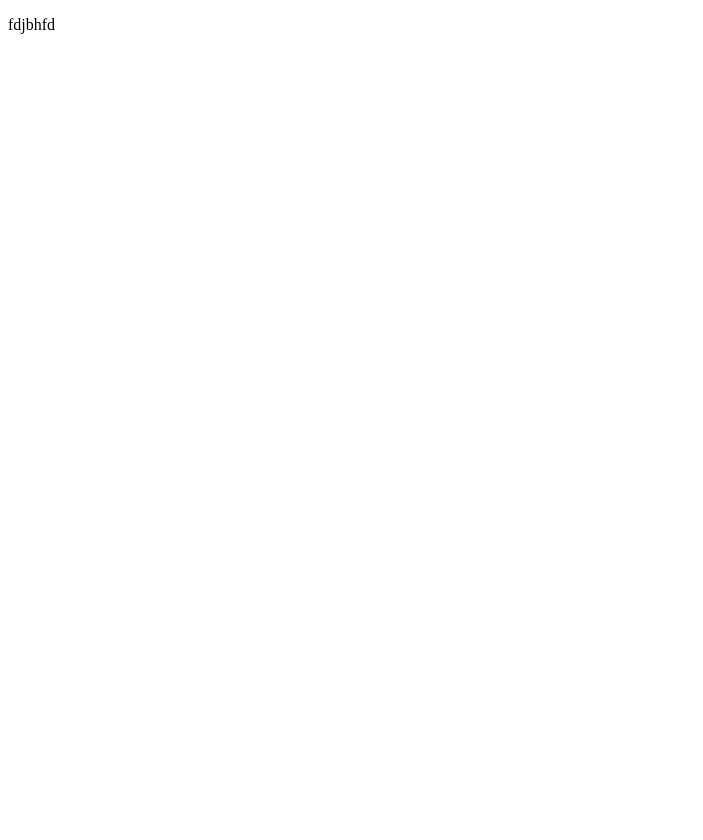
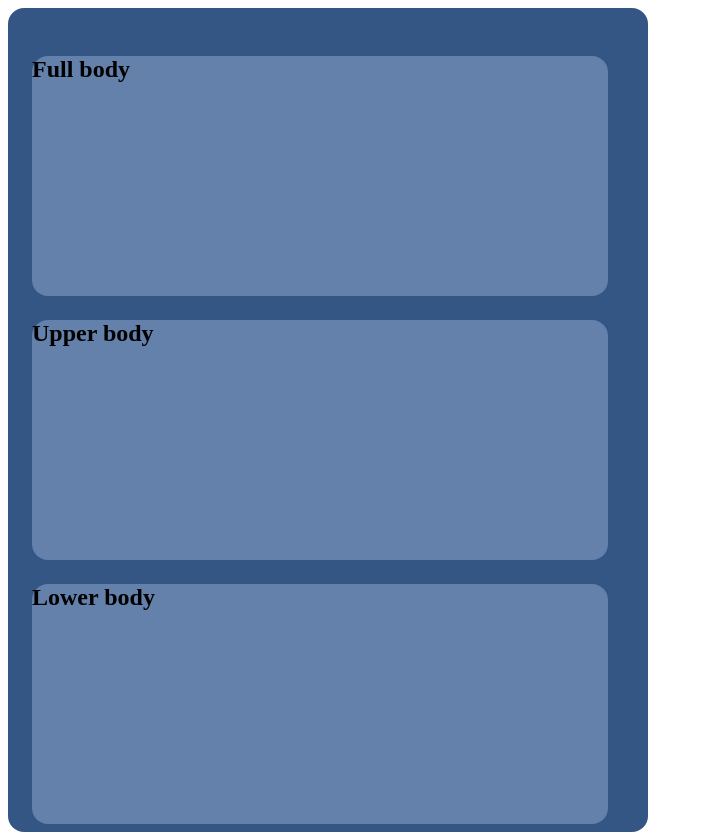
Before and after one commit to Sabuciss/Exercise, a PHP site: page / in a window 1280 px wide. Before the commit the part shown is almost empty. Shown: the whole page, without its empty margins (0-703 px from the left). Before the commit the page ends 34 px from the top, so only its background shows below. Run offline with PHP 8.4, Linux system fonts and the light colour scheme.

Commit message:
Ieliku kreisās daļas skeletu

```diff
--- a/index.php
+++ b/index.php
@@ -4,8 +4,21 @@
     <meta charset="UTF-8">
     <meta name="viewport" content="width=device-width, initial-scale=1.0">
     <title>Document</title>
+    <link rel="stylesheet" href="style.css">
 </head>
 <body>
-    <p>fdjbhfd</p>
+    <div class="left-container">
+        <div class="full-body">
+            <h2>Full body</h2>
+        </div>
+
+        <div class="upper-body">
+            <h2>Upper body</h2>
+        </div>
+
+        <div class="lower-body">
+            <h2>Lower body</h2>
+        </div>
+    </div>
 </body>
 </html>
--- /dev/null
+++ b/style.css
@@ -0,0 +1,31 @@
+body{
+
+}
+.left-container{
+    height: 100vh;
+    width: 50vw;
+    background: #345685;
+    border-radius: 1rem;
+    padding-top: 3vh;
+}
+.full-body{
+    height: 30vh;
+    width: 45vw;
+    background: #6381ab;
+    border-radius: 1rem;
+    margin: 3vh;
+}
+.lower-body{
+    height: 30vh;
+    width: 45vw;
+    background: #6381ab;
+    border-radius: 1rem;
+    margin: 3vh;
+}
+.upper-body{
+    height: 30vh;
+    width: 45vw;
+    background: #6381ab;
+    border-radius: 1rem;
+    margin: 3vh;
+}
```
